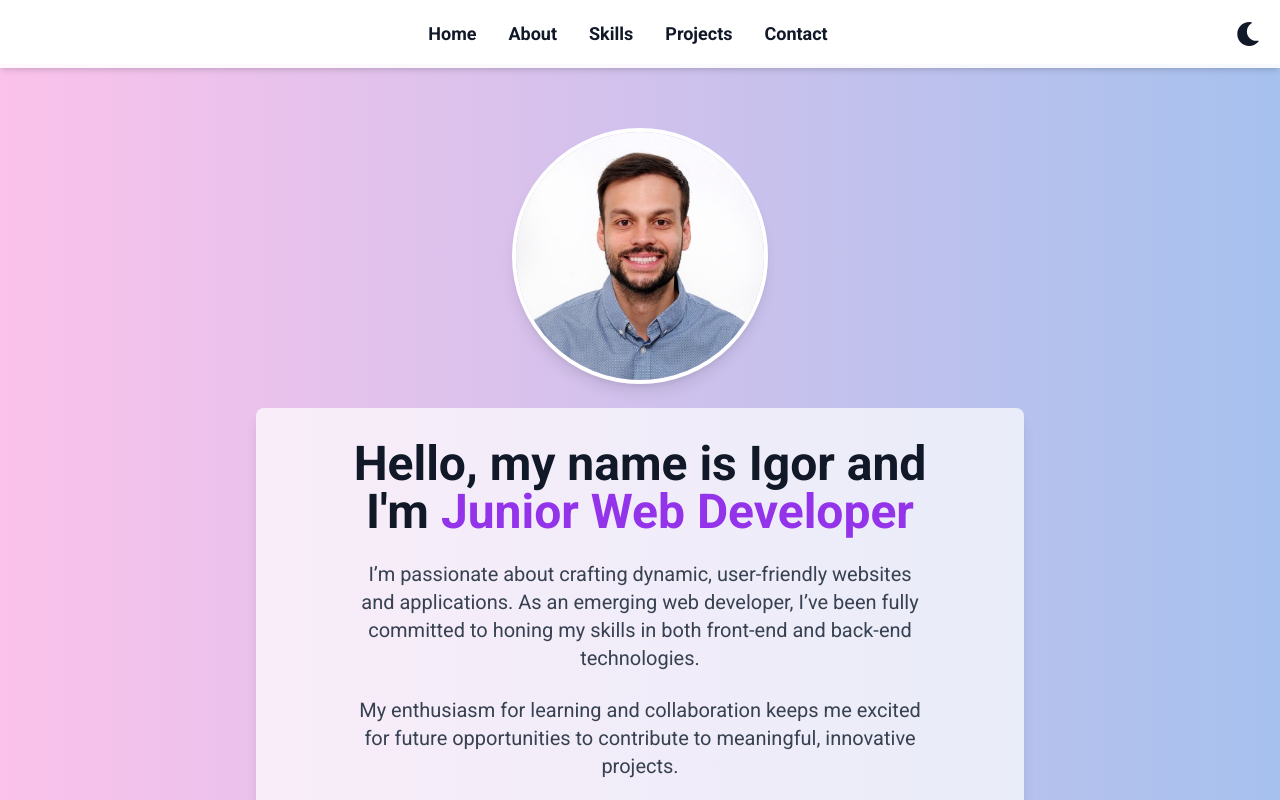
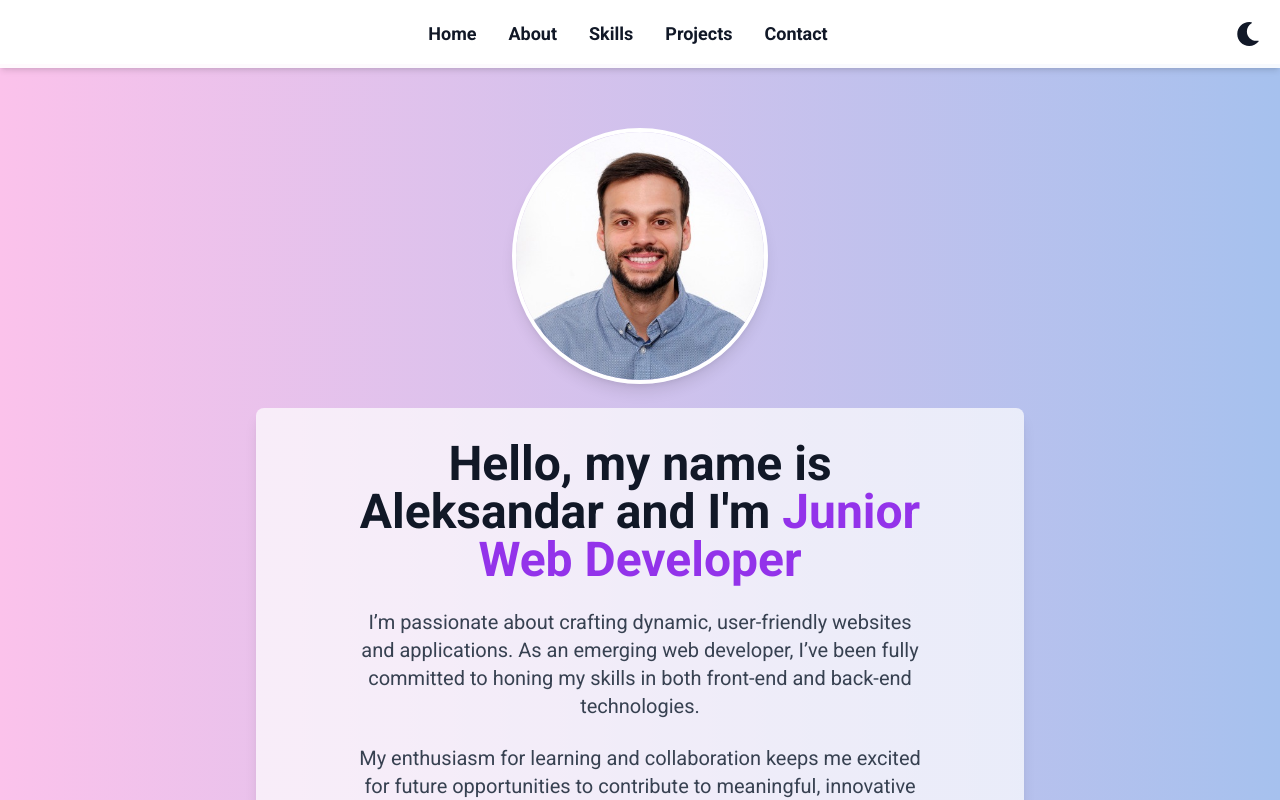
Before and after one commit to trencho/trencho.github.io, a React (Vite) app: page / in a window 1280 px wide. Shown: the top 800 px of the page. Built offline with nearby package versions, Linux system fonts and the light colour scheme.

Commit message:
Changed name

```diff
--- a/src/components/Footer.tsx
+++ b/src/components/Footer.tsx
@@ -14,7 +14,7 @@ const Footer = () => {
     >
       {/* Footer Text */}
       <p className="text-xs sm:text-base">
-        © Igor Veic {new Date().getFullYear()}. All rights reserved.
+        © Aleksandar Trenchevski {new Date().getFullYear()}. All rights reserved.
       </p>
 
       {/* Built With Section */}
--- a/src/components/Hero.tsx
+++ b/src/components/Hero.tsx
@@ -105,7 +105,7 @@ const Hero = () => {
             className={`text-3xl sm:text-4xl lg:text-5xl font-bold ${darkMode ? "text-white" : "text-gray-900"
               }`}
           >
-            Hello, my name is Igor and I'm{" "}
+            Hello, my name is Aleksandar and I'm{" "}
             <span className="text-purple-600 dark:text-teal-400">{text}</span>{" "}
           </h1>
           <p
@@ -163,7 +163,7 @@ const Hero = () => {
             {/* GitHub and LinkedIn Icons */}
             <div className="flex space-x-4 mt-4 sm:mt-0">
               <a
-                href="https://github.com/IgorVeic"
+                href="https://github.com/trencho"
                 target="_blank"
                 rel="noopener noreferrer"
                 className="flex items-center justify-center w-10 h-10 sm:w-12 sm:h-12 rounded-full bg-gray-100 hover:bg-gray-200 transition dark:bg-gray-600 dark:hover:bg-gray-500"
@@ -176,7 +176,7 @@ const Hero = () => {
                 />
               </a>
               <a
-                href="https://www.linkedin.com/in/igor-veic-88a423233/"
+                href="https://www.linkedin.com/in/aleksandar-trenchevski-593b45168/"
                 target="_blank"
                 rel="noopener noreferrer"
                 className="flex items-center justify-center w-10 h-10 sm:w-12 sm:h-12 rounded-full bg-gray-100 hover:bg-gray-200 transition dark:bg-gray-600 dark:hover:bg-gray-500"
```
